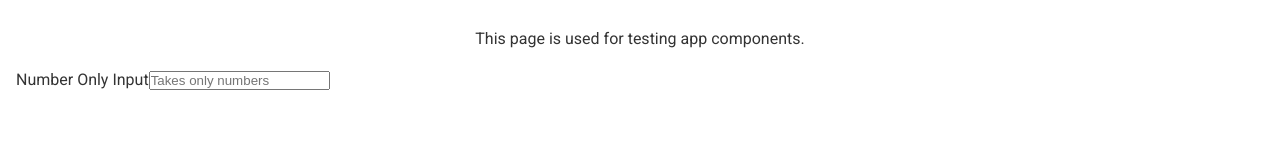
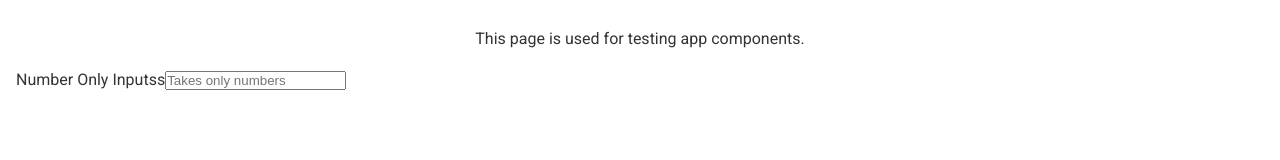
Before and after one commit to aji-emmanuel/My-GitHubFinder, a React (Create React App) app: page / in a window 1280 px wide. Shown: the part 279-439 px from the top of the page. Built offline with nearby package versions, Linux system fonts and the light colour scheme; no server answers.

Commit message:
Test number only condition

```diff
--- a/src/components/pages/Tests.js
+++ b/src/components/pages/Tests.js
@@ -36,11 +36,12 @@ function TestPage() {
                 <div className='page-content'>
                     <div className='input-test'>
                         <div className="form-control">
-                            <label htmlFor="number-input">Number Only Input</label>
+                            <label htmlFor="number-input">Number Only Inputss</label>
                             <input id="number-input"
                                     name="number"
                                     placeholder="Takes only numbers"
                                     onInput={onlyNumbers}
+                                    onKeyDown={numsOnly}
                             />
                         </div>
                     </div>
```
